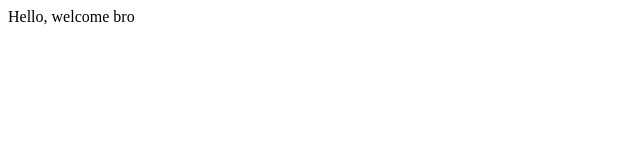
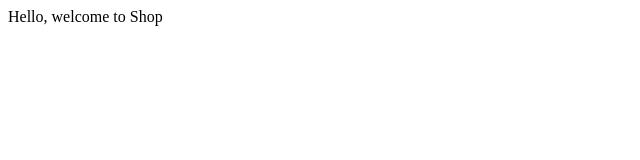
Before and after one commit to DiegoZG/Ecommerce-app, a React (Create React App) app in the folder frontend/: page / in a window 1280 px wide. Shown: the top 160 px of the page, without its empty margins (0-640 px from the left). Built offline with nearby package versions, Linux system fonts and the light colour scheme.

Commit message:
changed app.js

```diff
--- a/frontend/src/App.js
+++ b/frontend/src/App.js
@@ -3,7 +3,7 @@ import React from 'react'
 const App = () => {
   return (
     <>
-      Hello, welcome bro
+      Hello, welcome to Shop
     </>
   );
 }
```
